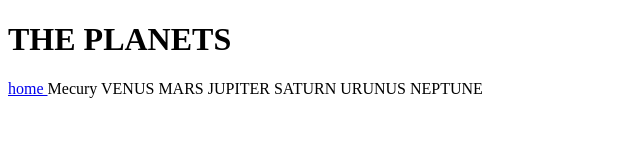
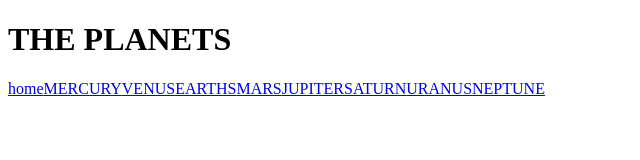
Before and after one commit to THALESfuckner/Project_Galaxia-, a plain HTML site: page index.html in a window 1280 px wide. Shown: the whole page, without its empty margins (0-640 px from the left). Drawn offline with Linux system fonts and the light colour scheme.

Commit message:
open css
inicializar css

```diff
--- a/index.html
+++ b/index.html
@@ -17,13 +17,15 @@
     <div>
         <div class="header1">
             <a class="active" href="home">home </a>
-            <a class="#news"> Mecury</a>
-            <a class="#news"> VENUS</a>
-            <a class="#news"> MARS </a>
-            <a class="#news"> JUPITER </a>
-            <a class="#news"> SATURN</a>
-            <a class="#news"> URUNUS</a>
-            <a class="#news"> NEPTUNE</a>
+            <a class="active" href="MERCURY">MERCURY </a>
+            <a class="active" href="VENUS">VENUS </a>
+            <a class="active" href="EARTH">EARTHS </a>
+            <a class="active" href="MARS">MARS </a>
+            <a class="active" href="JUPITER">JUPITER </a>
+            <a class="active" href="SATURN"> SATURN</a> </a>
+            <a class="active" href="URANUS">URANUS </a>
+            <a class="active" href="NEPTUNE">NEPTUNE </a>
+
         </div>
 
 
--- a/style.css
+++ b/style.css
@@ -0,0 +1,29 @@
+.header1{
+    background-color:#333;
+    overflow: hidder;
+
+}
+/*style the links inside the navigation bar */
+.header1 a{
+    float:left;
+    color:;
+    text-align:;
+    padding:;
+    text-decoration:;
+    font-size:;
+
+}
+/*change the color of links on hover */
+.header1 a:hover {
+    background-color:;
+    color:;
+
+
+}
+/*add a color to the active / current link */
+.header a.active {
+
+    background-color:red ;
+    color:white;
+
+}
```
